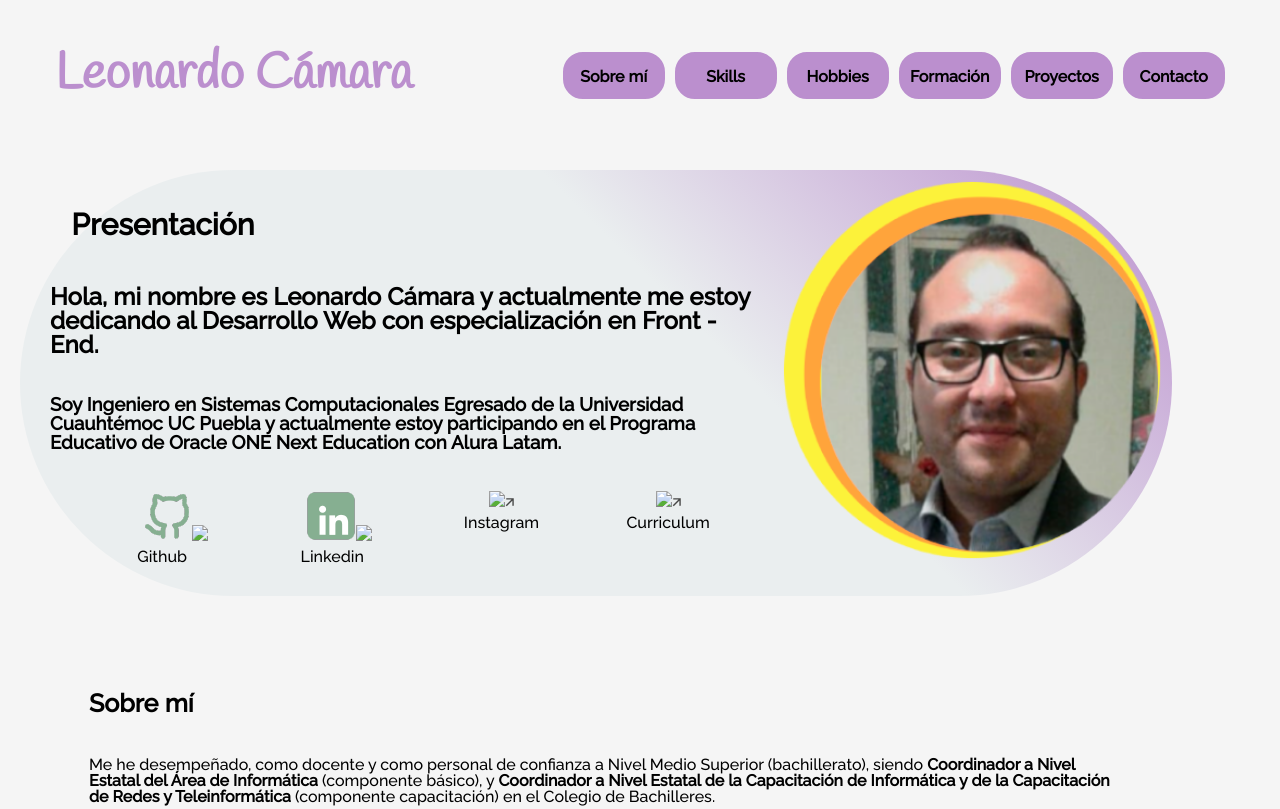
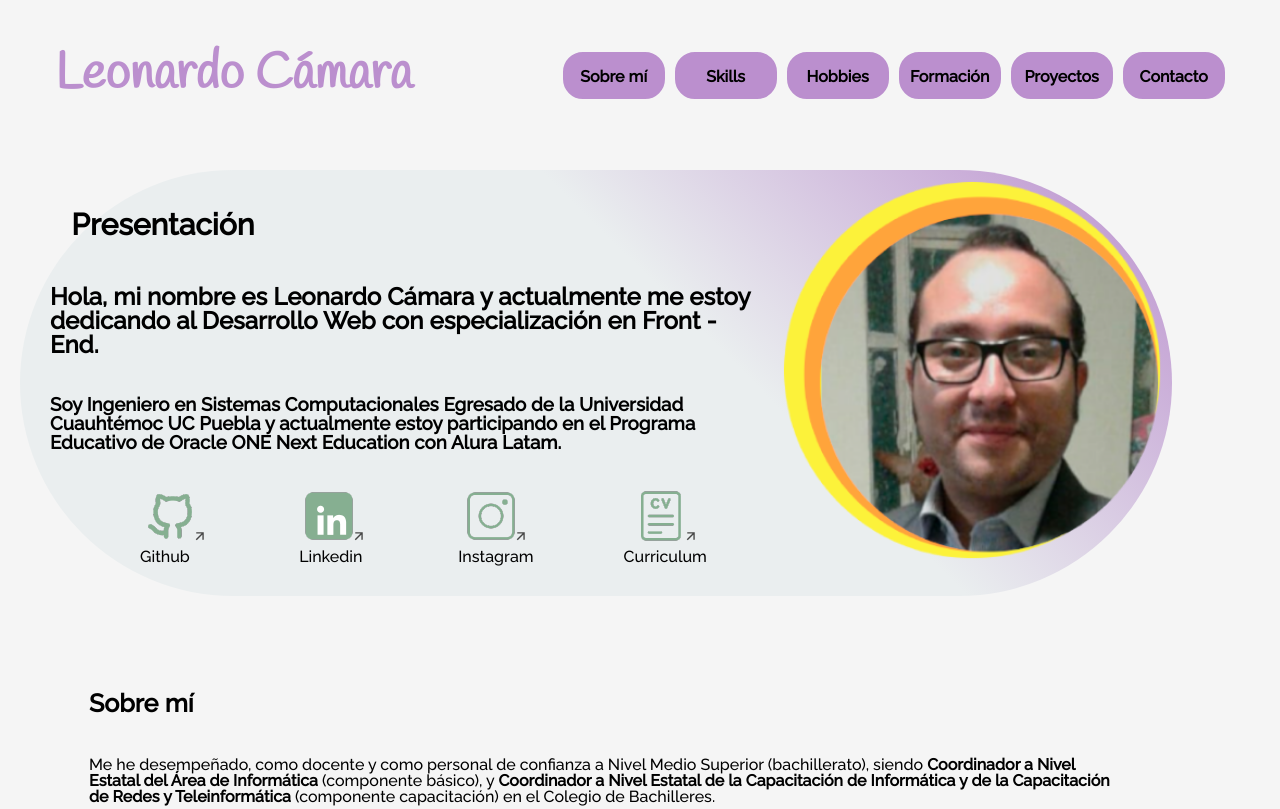
Before and after one commit to LeonardoCamC/Portafolio, a plain HTML site: page index.html in a window 1280 px wide. Shown: the top 809 px of the page. Drawn offline with Linux system fonts and the light colour scheme.

Commit message:
Update index.html

```diff
--- a/index.html
+++ b/index.html
@@ -43,20 +43,20 @@
 
                 <div class="title__network">
                     <ul>
-                        <li class="title__network__item__img"><a href="https://github.com/LeonardoCamC" target="_blank" rel="noopener noreferrer"><img src="git_ic.png"><img src="assets\arrow.png"></a></li>
+                        <li class="title__network__item__img"><a href="https://github.com/LeonardoCamC" target="_blank" rel="noopener noreferrer"><img src="git_ic.png"><img src="arrow.png"></a></li>
                         <li class="title__network__item"><a href="https://github.com/LeonardoCamC" target="_blank" rel="noopener noreferrer">Github</a></li>
                     </ul>
                     <ul>
-                        <li class="title__network__item__img"><a href="https://www.linkedin.com/in/leonardocamara/" target="_blank" rel="noopener noreferrer"><img src="link_icon.png"><img src="assets\arrow.png"></a></li>
+                        <li class="title__network__item__img"><a href="https://www.linkedin.com/in/leonardocamara/" target="_blank" rel="noopener noreferrer"><img src="link_icon.png"><img src="arrow.png"></a></li>
                         <li class="title__network__item"><a href="https://www.linkedin.com/in/leonardocamara/" target="_blank" rel="noopener noreferrer">Linkedin</a></li>
                     </ul>
                     <ul>
-                        <li class="title__network__item__img"><a href="" target="_blank" rel="noopener noreferrer"><img src="assets/inst_icon.png"><img src="arrow.png"></a></li>
+                        <li class="title__network__item__img"><a href="" target="_blank" rel="noopener noreferrer"><img src="inst_icon.png"><img src="arrow.png"></a></li>
                         <li class="title__network__item"><a href="https://www.instagram.com/kimberlyssb/" target="_blank" rel="noopener noreferrer">Instagram</a></li>
                     </ul>
                     <ul>
-                        <li class="title__network__item__img"><a href="" target="_blank" rel="noopener noreferrer"><img src="assets/cv_icono.png"><img src="arrow.png"></a></li>
-                        <li class="title__network__item"><a href="https://drive.google.com/file/d/1ypKrsyPBBcOAoaV46yiOiQcgjCLe6zk1/view?usp=sharing" target="_blank" rel="noopener noreferrer">Curriculum</a></li>
+                        <li class="title__network__item__img"><a href="" target="_blank" rel="noopener noreferrer"><img src="cv_icono.png"><img src="arrow.png"></a></li>
+                        <li class="title__network__item"><a href="https://portafolio-five-virid.vercel.app/" target="_blank" rel="noopener noreferrer">Curriculum</a></li>
                     </ul>
                 </div>
             </div>
```
